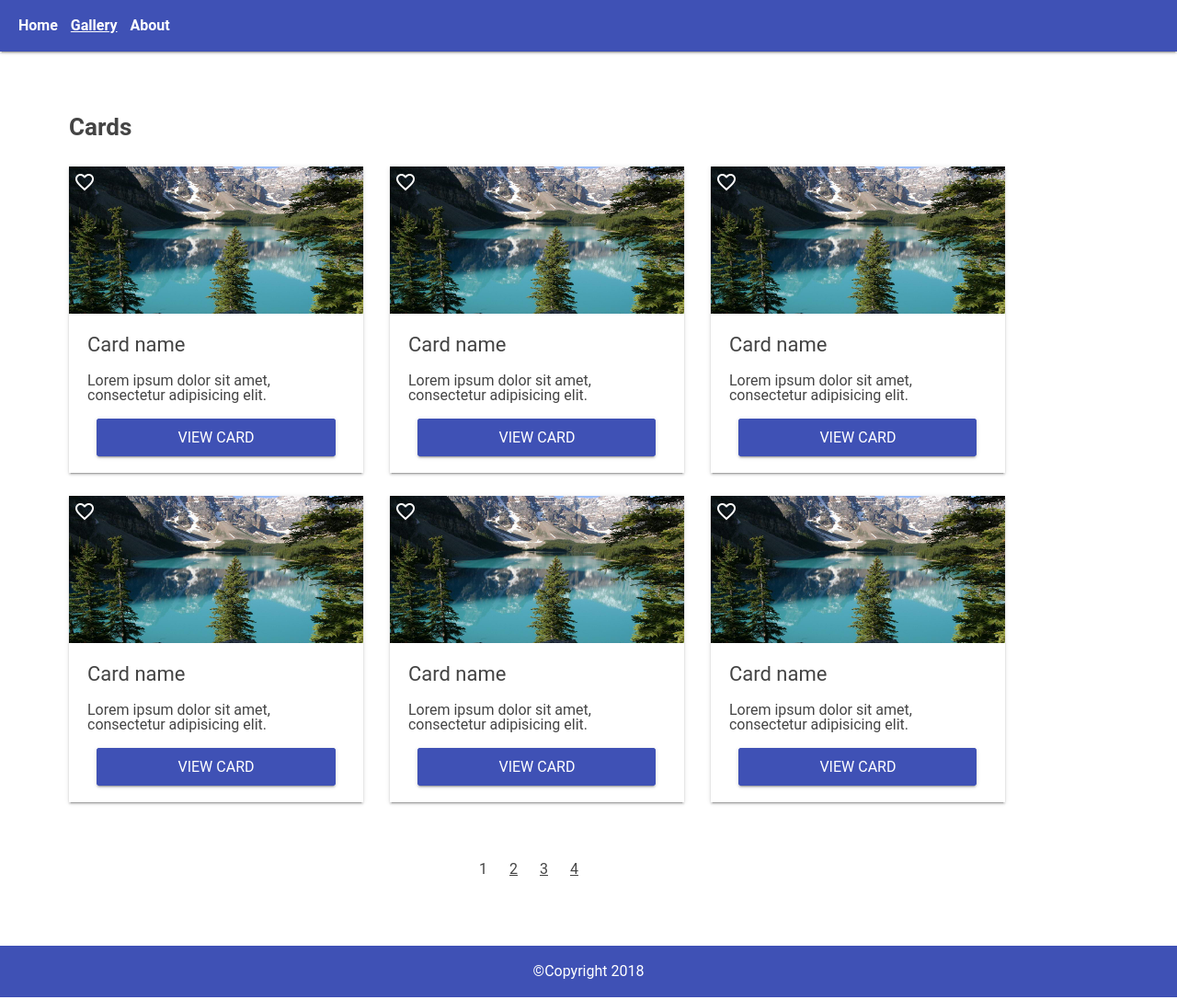
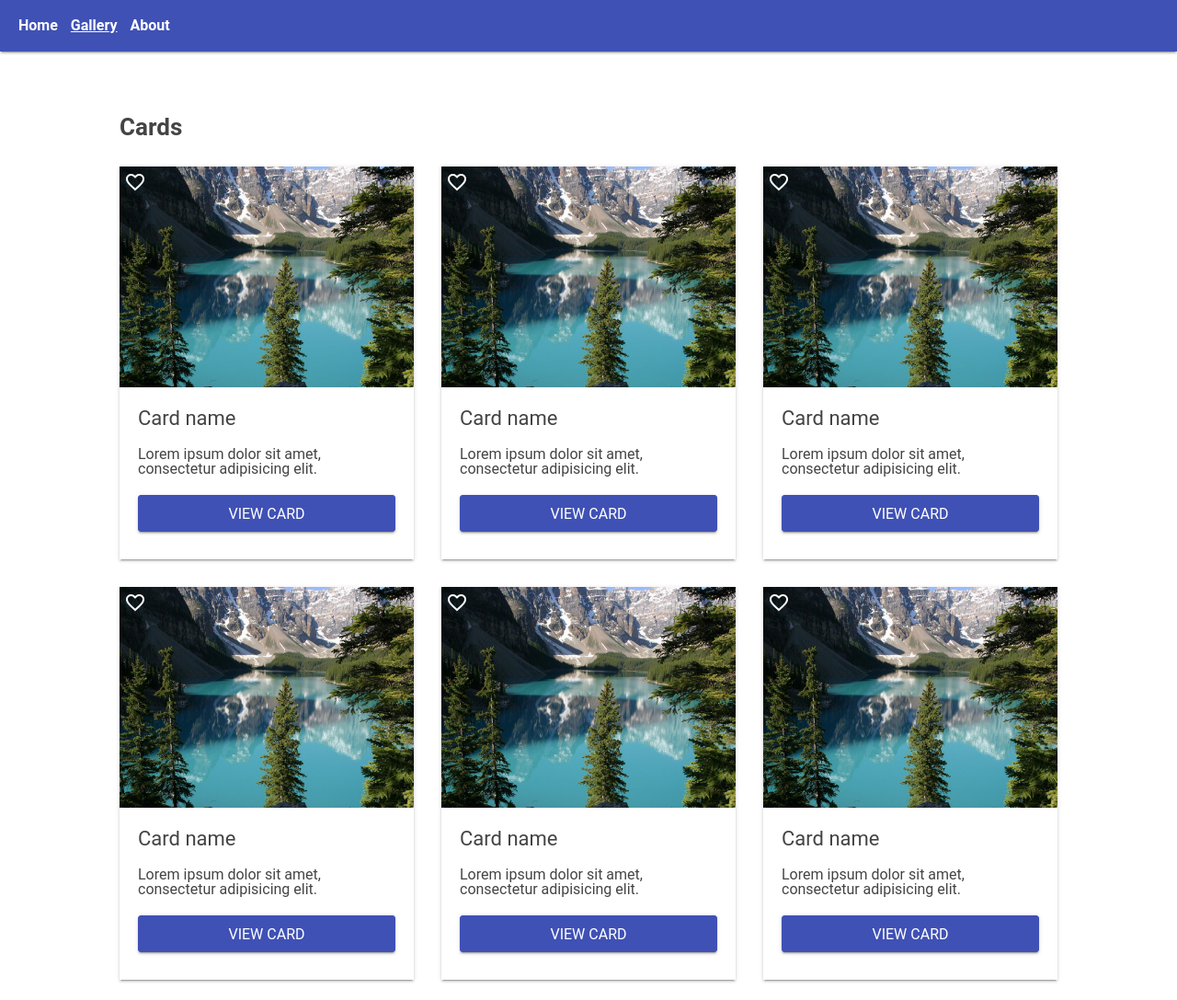
Before and after one commit to SerjDn/level-up-homeworks, a website: page public/views/css/homework-3/index.html in a window 1280 px wide. Shown: the top 1087 px of the page at 92% size. Drawn offline with Linux system fonts and the light colour scheme.

Commit message:
CSS HW 4.1

```diff
--- a/public/views/css/homework-3/css/style.css
+++ b/public/views/css/homework-3/css/style.css
@@ -23,11 +23,7 @@ a {
   box-sizing: border-box;
 }
 
-.wrapper .content {
-  padding: 125px 75px 75px 75px;
-}
-
-.navigation {
+.header {
   padding: 20px;
   background-color: #3F51B5;
   color: white;
@@ -38,62 +34,71 @@ a {
   box-shadow: 0 2px 2px 0 rgba(0,0,0,0.14), 0 1px 5px 0 rgba(0,0,0,0.12), 0 3px 1px -2px rgba(0,0,0,0.2);
 }
 
-.navigation a {
+.header-navigation .section, .section-selected {
   padding-right: 10px;
 }
 
-a.navigation-selected {
+.section-selected {
   text-decoration: underline;
 }
 
 .content {
   width: 1170px;
+  padding: 125px 75px 75px;
+  margin: auto;
 }
 
-.page-head h1 {
+.page-head {
   font-size: 26px;
   font-weight: bold;
   padding-bottom: 30px;
 }
 
-.page-content li {
+.page-content .card {
+  width: 320px;
   display: inline-block;
   position: relative;
-  padding-bottom: 30px;
+  margin-bottom: 30px;
+  font-size: 16px;
   box-shadow: 0 2px 2px 0 rgba(0,0,0,0.14), 0 1px 5px 0 rgba(0,0,0,0.12), 0 3px 1px -2px rgba(0,0,0,0.2);
 }
 
-.page-content li:nth-child(1), li:nth-child(2) {
-  margin-right: 25px;
-  margin-bottom: 25px;
+.page-content .card:not(:nth-child(3n)) {
+  margin-right: 30px;
 }
 
-.page-content ul:nth-child(2) {
+.page-content {
   padding-bottom: 40px;
+  font-size: 0px;
 }
 
-.card-description {
-  width: 320px;
-  padding-left: 20px;
-  padding-bottom: 30px;
-  padding-right: 20px;
+.card-content {
+  padding: 0px 20px 30px;
+  position: relative;
 }
 
-.page-content img:nth-child(odd){
-  width: 320px;
-  height: 180px;
+.card-image {
+  position: relative;
   padding-bottom: 20px;
 }
 
-.page-content img:nth-child(n+2) {
+.card-image img {
+  width: 100%;
+  height: 100%;
+}
+
+.card-image input {
   position: absolute;
   top: 5px;
   left: 5px;
 }
 
-.page-content h2 {
+.card-content .card-name {
   font-size: 22px;
-  padding-left: 20px;
+  padding-bottom: 20px;
+}
+
+.card-description {
   padding-bottom: 20px;
 }
 
@@ -101,31 +106,33 @@ a.navigation-selected {
   text-align: center;
 }
 
-.card-button .link {
+.view-card {
   border: 1px solid #3F51B5;
   border-radius: 3px;
   background-color: #3F51B5;
   color: white;
   text-transform: uppercase;
-  padding: 10px 87px;
+  display: inline-block;
+  width: 100%;
+  height: 40px;
+  line-height: 40px;
   box-shadow: 0 2px 2px 0 rgba(0,0,0,0.14), 0 1px 5px 0 rgba(0,0,0,0.12), 0 3px 1px -2px rgba(0,0,0,0.2);
 }
 
-.page-navigation {
+.pages {
   text-align: center;
 }
 
-.page-navigation a {
+.pages-navigation .page, .page-selected {
   text-decoration: underline;
   padding-right: 20px;
 }
 
-a.page-selected {
+.pages-navigation .page-selected {
   text-decoration: none;
-  pointer-events: none;
 }
 
-.end-of-page {
+.footer {
   padding: 20px;
   background-color: #3F51B5;
   color: white;
--- a/public/views/css/homework-3/index.html
+++ b/public/views/css/homework-3/index.html
@@ -9,116 +9,120 @@
   </head>
   <body>
     <div class="wrapper">
-      <header>
-        <nav>
-          <div class="navigation">
-            <a href="#">Home</a>
-            <a href="#" class="navigation-selected">Gallery</a>
-            <a href="#">About</a>
-          </div>
+      <header class="header">
+        <nav class="header-navigation">
+          <a class="section" href="#">Home</a>
+          <a class="section-selected" href="#">Gallery</a>
+          <a class="section" href="#">About</a>
         </nav>
       </header>
       <div class="content">
-        <div class="page-head">
-          <h1>Cards</h1>
+        <h1 class="page-head">Cards</h1>
+        <div class="page-content">
+          <ul class="card-list">
+            <li class="card">
+              <div class="card-image">
+                <img src="images/sample-1.jpg" alt="" />
+                <input type="image" name="add_favorites1" src="images/ic_favorite_border_white_24dp_1x.png" alt="Add to Favorites" />
               </div>
-        <div class="page-content">
-          <ul>
-            <li>
-              <img src="images/sample-1.jpg" alt="" />
-              <img src="images/ic_favorite_border_white_24dp_1x.png" alt="">
-              <div>
-                <h2>Card name</h2>
+              <div class="card-content">
+                <h2 class="card-name">Card name</h2>
                 <p class="card-description">
                   Lorem ipsum dolor sit amet, consectetur adipisicing elit.
                 </p>
                 <div class="card-button">
-                  <a href="#" class="card-button link">View card</a>
+                  <a href="#" class="view-card">View card</a>
                 </div>
               </div>
             </li>
-            <li>
+            <li class="card">
+              <div class="card-image">
                 <img src="images/sample-1.jpg" alt="" />
-              <img src="images/ic_favorite_border_white_24dp_1x.png" alt="">
-              <div>
-                <h2>Card name</h2>
+                <input type="image" name="add_favorites2" src="images/ic_favorite_border_white_24dp_1x.png" alt="Add to Favorites" />
+              </div>
+              <div class="card-content">
+                <h2 class="card-name">Card name</h2>
                 <p class="card-description">
                   Lorem ipsum dolor sit amet, consectetur adipisicing elit.
                 </p>
                 <div class="card-button">
-                  <a href="#" class="card-button link">View card</a>
+                  <a href="#" class="view-card">View card</a>
                 </div>
               </div>
             </li>
-            <li>
+            <li class="card">
+              <div class="card-image">
                 <img src="images/sample-1.jpg" alt="" />
-              <img src="images/ic_favorite_border_white_24dp_1x.png" alt="">
-              <div>
-                <h2>Card name</h2>
+                <input type="image" name="add_favorites3" src="images/ic_favorite_border_white_24dp_1x.png" alt="Add to Favorites" />
+              </div>
+              <div class="card-content">
+                <h2 class="card-name">Card name</h2>
                 <p class="card-description">
                   Lorem ipsum dolor sit amet, consectetur adipisicing elit.
                 </p>
                 <div class="card-button">
-                  <a href="#" class="card-button link">View card</a>
+                  <a href="#" class="view-card">View card</a>
                 </div>
               </div>
             </li>
-          </ul>
-          <ul>
-            <li>
+            <li class="card">
+              <div class="card-image">
                 <img src="images/sample-1.jpg" alt="" />
-              <img src="images/ic_favorite_border_white_24dp_1x.png" alt="">
-              <div>
-                <h2>Card name</h2>
+                <input type="image" name="add_favorites4" src="images/ic_favorite_border_white_24dp_1x.png" alt="Add to Favorites" />
+              </div>
+              <div class="card-content">
+                <h2 class="card-name">Card name</h2>
                 <p class="card-description">
                   Lorem ipsum dolor sit amet, consectetur adipisicing elit.
                 </p>
                 <div class="card-button">
-                  <a href="#" class="card-button link">View card</a>
+                  <a href="#" class="view-card">View card</a>
                 </div>
               </div>
             </li>
-            <li>
+            <li class="card">
+              <div class="card-image">
                 <img src="images/sample-1.jpg" alt="" />
-              <img src="images/ic_favorite_border_white_24dp_1x.png" alt="">
-              <div>
-                <h2>Card name</h2>
+                <input type="image" name="add_favorites5" src="images/ic_favorite_border_white_24dp_1x.png" alt="Add to Favorites" />
+              </div>
+              <div class="card-content">
+                <h2 class="card-name">Card name</h2>
                 <p class="card-description">
                   Lorem ipsum dolor sit amet, consectetur adipisicing elit.
                 </p>
                 <div class="card-button">
-                  <a href="#" class="card-button link">View card</a>
+                  <a href="#" class="view-card">View card</a>
                 </div>
               </div>
             </li>
-            <li>
+            <li class="card">
+              <div class="card-image">
                 <img src="images/sample-1.jpg" alt="" />
-              <img src="images/ic_favorite_border_white_24dp_1x.png" alt="">
-              <div>
-                <h2>Card name</h2>
+                <input type="image" name="add_favorites6" src="images/ic_favorite_border_white_24dp_1x.png" alt="Add to Favorites" />
+              </div>
+              <div class="card-content">
+                <h2 class="card-name">Card name</h2>
                 <p class="card-description">
                   Lorem ipsum dolor sit amet, consectetur adipisicing elit.
                 </p>
                 <div class="card-button">
-                  <a href="#" class="card-button link">View card</a>
+                  <a href="#" class="view-card">View card</a>
                 </div>
               </div>
             </li>
           </ul>
         </div>
-        <div class="page-navigation">
-          <nav>
-            <a href="#" class="page-selected">1</a>
-            <a href="#">2</a>
-            <a href="#">3</a>
-            <a href="#">4</a>
+        <div class="pages">
+          <nav class="pages-navigation">
+            <a class="page-selected">1</a>
+            <a class="page" href="#">2</a>
+            <a class="page" href="#">3</a>
+            <a class="page" href="#">4</a>
           </nav>
         </div>
       </div>
-      <footer>
-        <div class="end-of-page">
+      <footer class="footer">
         ©Copyright 2018
-        </div>
       </footer>
     </div>
   </body>
--- /dev/null
+++ b/public/views/css/homework-4/css/style.css
@@ -0,0 +1,22 @@
+html {
+  font-size: 16px;
+}
+
+body {
+  color: #444;
+  font-family: Roboto, Arial, sans-serif;
+}
+
+a {
+  color: inherit;
+  text-decoration: none;
+}
+
+/* Unknown props */
+/* box-shadow: 0 2px 5px rgba(0,0,0,.26); - header */
+/* border-radius: 3px; - card rounding */
+/* box-shadow: 0 1px 3px rgba(0,0,0,0.12), 0 1px 2px rgba(0,0,0,0.24); - card shadow */
+/* border-top-left-radius: 3px;
+  border-top-right-radius: 3px; - for card image */
+
+/* Your styles go below */
```
Also changed, not shown: index.html (+5 -0 lines), public/views/css/homework-4/css/puzzle.css (added, +66 -0 lines), public/views/css/homework-4/index.html (added, +20 -0 lines), public/views/css/homework-4/puzzle.html (added, +20 -0 lines), public/views/css/homework-4/images/everest.jpg (added), public/views/css/homework-4/images/intro.jpg (added), public/views/css/homework-4/images/pattern.png (added), public/views/css/homework-4/images/puzzle.png (added), 1 other file. Lines whose indentation alone changed are shown as unchanged.
